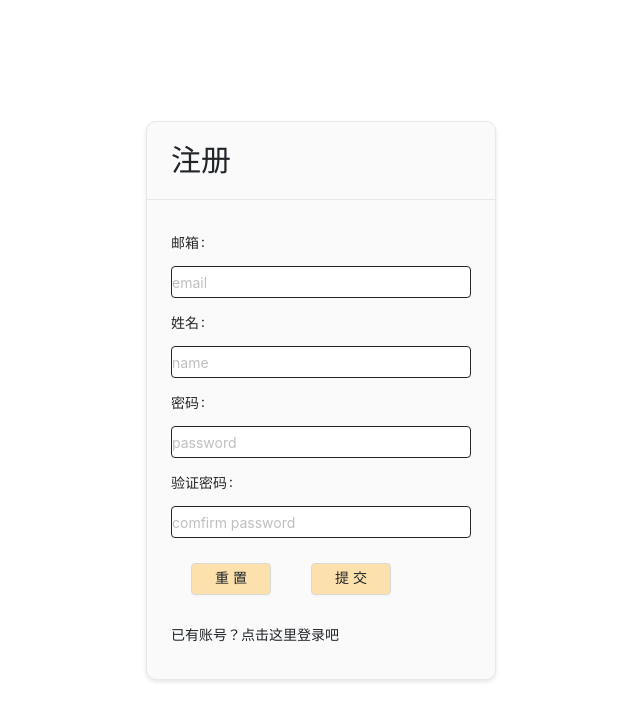
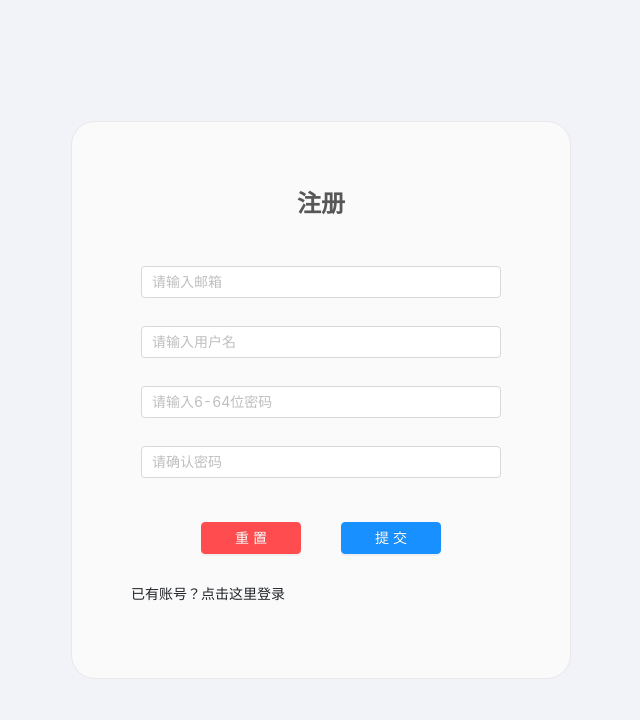
Before and after one commit to YuKi74/meeting-table, a Vue app in the folder frontend/: page /register in a window 1280 px wide. Shown: the top 720 px of the page, without its empty margins (319-959 px from the left). Built offline with nearby package versions, Linux system fonts and the light colour scheme.

Commit message:
Unified page style. Closed #39

```diff
--- a/frontend/src/components/team/ApplyMessageList.vue
+++ b/frontend/src/components/team/ApplyMessageList.vue
@@ -96,7 +96,7 @@ export default {
 <style scoped>
 .card {
     height: 400px;
-    overflow: scroll;
+    overflow: auto;
 }
 
 .text {
--- a/frontend/src/components/team/MeetingRoomList.vue
+++ b/frontend/src/components/team/MeetingRoomList.vue
@@ -60,7 +60,7 @@ export default {
     data() {
         return {
             plusClass: {
-                color: '#94b1ff',
+                color: 'var(--white)',
                 fontSize: '50px',
             },
             roomAddCard: '',
@@ -77,7 +77,7 @@ export default {
     },
     computed: {
         listData: function () {
-            return [this.add_room_card].concat(this.metting_rooms);
+            return [this.roomAddCard].concat(this.mettingRooms);
         },
     },
     methods: {
@@ -131,7 +131,7 @@ export default {
     height: 250px;
     display: flex;
     justify-content: center;
-    background-color: #fce1ac;
+    background-color: var(--primary-color-2);
     border-radius: 8px;
     box-shadow: 0 3px 20px rgb(0 0 0 / 20%);
     flex-wrap: wrap;
@@ -163,10 +163,9 @@ export default {
 .card {
     width: 100%;
     height: 250px;
-    background-color: #ebebeb;
+    background-color: var(--white);
     border-radius: 8px;
     flex-wrap: wrap;
-    border-color: #ebebeb;
     box-shadow: 0 3px 20px rgb(0 0 0 / 20%);
     cursor: pointer;
     padding: 0;
@@ -174,6 +173,7 @@ export default {
     overflow: hidden;
 }
 .box {
+    padding: 0;
     width: 100%;
     display: flex;
     justify-content: center;
--- a/frontend/src/components/team/MemberList.vue
+++ b/frontend/src/components/team/MemberList.vue
@@ -9,13 +9,20 @@
                 <div class="name" slot="title">{{ item.nickname }}</div>
                 <a-avatar :size="40" slot="avatar" icon="user" class="avatar" />
             </a-list-item-meta>
-            <div class="remove" @click="removeConfirm">移除成员</div>
+            <a-button
+                class="remove font-small"
+                @click="removeConfirm"
+                size="small"
+                type="danger"
+            >
+                移除成员
+            </a-button>
         </a-list-item>
     </a-list>
 </template>
 
 <script>
-import { List, Avatar, Modal } from 'ant-design-vue';
+import { List, Avatar, Modal, Button } from 'ant-design-vue';
 import Vue from 'vue';
 Vue.use(Modal);
 
@@ -28,6 +35,7 @@ export default {
         AAvatar: Avatar,
         AListItem: List.Item,
         AListItemMeta: List.Item.Meta,
+        AButton: Button,
     },
     data() {
         return {
@@ -56,30 +64,12 @@ export default {
 </script>
 
 <style>
-.avatar {
-    background-color: rgba(73, 141, 79, 251);
-}
 .description {
     color: rgb(2, 2, 2);
 }
 .remove {
-    background-color: rgba(221, 221, 221, 0.486);
-    box-shadow: 2px 2px 10px rgba(0, 0, 0, 10%);
-    padding-left: 4px;
-    padding-right: 4px;
-    padding-top: 2px;
-    padding-bottom: 2px;
-    border-radius: 20px;
-    font-size: 8px;
-    color: rgb(6, 51, 17);
-    margin-right: 20px;
-    font-weight: 100;
-    cursor: pointer;
-}
-.remove:hover {
-    color: red;
-    transform: scale(1.1, 1.1);
-    transition: 500ms;
+    background-color: rgb(219, 215, 215);
+    margin: 10px;
 }
 .name {
     width: 100%;
@@ -87,7 +77,7 @@ export default {
     font-size: 18px;
 }
 .box {
-    background-color: rgba(130, 202, 136, 251);
+    background-color: var(--primary-color-2);
     width: 100%;
     border-radius: 8px;
     min-width: 300px;
--- a/frontend/src/css/index.css
+++ b/frontend/src/css/index.css
@@ -1,3 +1,3 @@
-@import url(color.css);
+@import url(variables.css);
 @import url(flex.css);
 @import url(base.css);
--- a/frontend/src/css/color.css
+++ b/frontend/src/css/variables.css
@@ -6,4 +6,6 @@
     --black: #212529;
     --background: #f1f3f8;
     --white: #fafafa;
+
+    --border-radius: 24px;
 }
--- a/frontend/src/views/login/index.vue
+++ b/frontend/src/views/login/index.vue
@@ -7,7 +7,6 @@
                     <guest-input
                         placeholder="请输入邮箱"
                         v-model="form.email"
-                        class="input"
                     />
                 </form-model-item>
                 <div class="blank-space"></div>
@@ -16,7 +15,6 @@
                         placeholder="请输入密码"
                         v-model="form.password"
                         :visibilityToggle="true"
-                        class="input"
                     />
                 </form-model-item>
                 <div class="blank-space"></div>
@@ -29,14 +27,10 @@
                         立即进入
                     </submit-btn>
                 </form-model-item>
-                <div class="blank-space"></div>
-                <div class="blank-space"></div>
-                <div class="blank-space"></div>
                 <form-model-item>
-                    <div class="to-register">
-                        还没有账号？
-                        <span @click="register">去注册</span>
-                    </div>
+                    <router-link to="/register" class="linkto">
+                        还没有账号？点击这里注册
+                    </router-link>
                 </form-model-item>
             </form-model>
         </div>
@@ -139,16 +133,13 @@ export default {
     cursor: pointer;
 }
 .button {
-    background-color: black;
-    color: white;
+    background-color: var(--primary-color-1);
+    color: var(--black);
     height: 40px;
     width: 100%;
 }
 .blank-space {
     height: 20px;
-}
-.input {
-    height: 40px;
 }
 div {
     text-align: center;
@@ -158,7 +149,6 @@ div {
     justify-content: center;
     margin-bottom: 30px;
     font-weight: bolder;
-    color: black;
 }
 .login {
     height: 100vh;
@@ -166,15 +156,22 @@ div {
     display: flex;
     justify-content: center;
     align-items: center;
-    background-color: #dde1ea;
+    background-color: var(--background);
 }
 .card {
     width: 500px;
     padding: 64px 64px 40px;
-    border-radius: 1.5rem;
-    background-color: #f5f6f9;
+    border-radius: var(--border-radius);
+    background-color: var(--white);
     display: flex;
     flex-direction: column;
     position: relative;
 }
+.linkto {
+    color: var(--black);
+}
+
+.linkto:hover {
+    color: var(--primary-color-1);
+}
 </style>
--- a/frontend/src/views/register/index.vue
+++ b/frontend/src/views/register/index.vue
@@ -1,11 +1,7 @@
 <template>
     <div class="content flex main-axis-center background">
-        <Card
-            title="注册"
-            :bordered="true"
-            class="shadow card"
-            :headStyle="headStyle"
-        >
+        <card :bordered="true" class="card" :headStyle="headStyle">
+            <div class="flex reg">注册</div>
             <div class="flex main-axis-center">
                 <register-form
                     :rules="rules"
@@ -13,65 +9,63 @@
                     ref="ruleForm"
                     :hideRequiredMark="true"
                 >
-                    <register-form-item has-feedback label="邮箱" prop="email">
+                    <register-form-item class="input-box" prop="email">
                         <register-input
                             type="email"
-                            placeholder="email"
+                            placeholder="请输入邮箱"
                             class="input"
                             v-model="ruleForm.email"
                         />
                     </register-form-item>
-                    <register-form-item
-                        has-feedback
-                        label="姓名"
-                        prop="userName"
-                    >
+                    <register-form-item class="input-box" prop="userName">
                         <register-input
-                            placeholder="name"
+                            placeholder="请输入用户名"
                             class="input"
                             v-model="ruleForm.userName"
                         />
                     </register-form-item>
-                    <register-form-item
-                        has-feedback
-                        label="密码"
-                        prop="password"
-                    >
+                    <register-form-item class="input-box" prop="password">
                         <register-input
                             type="password"
-                            placeholder="password"
+                            :placeholder="passwordtext"
                             class="input"
                             v-model="ruleForm.password"
                         />
                     </register-form-item>
-                    <register-form-item
-                        has-feedback
-                        label="验证密码"
-                        prop="comfirmPassword"
-                    >
+                    <register-form-item class="input-box" prop="comfirmpass">
                         <register-input
                             type="password"
-                            placeholder="comfirm password"
+                            placeholder="请确认密码"
                             class="input"
                             v-model="ruleForm.comfirmPassword"
                         />
                     </register-form-item>
-                    <register-form-item>
-                        <register-button class="button" @click="resetForm">
+                    <register-form-item
+                        class="flex main-axis-around button-box"
+                    >
+                        <register-button
+                            class="button"
+                            @click="resetForm"
+                            type="danger"
+                        >
                             重置
                         </register-button>
-                        <register-button class="button" @click="submitForm">
+                        <register-button
+                            class="button"
+                            @click="submitForm"
+                            type="primary"
+                        >
                             提交
                         </register-button>
                     </register-form-item>
                     <register-form-item>
                         <router-link to="/login" class="linkto">
-                            已有账号？点击这里登录吧
+                            已有账号？点击这里登录
                         </router-link>
                     </register-form-item>
                 </register-form>
             </div>
-        </Card>
+        </card>
     </div>
 </template>
 
@@ -98,6 +92,12 @@ export default {
     },
     data() {
         return {
+            passwordtext:
+                '请输入' +
+                PASSWORD_MIN_LENGTH +
+                '-' +
+                PASSWORD_MAX_LENGTH +
+                '位密码',
             ruleForm: {
                 email: '',
                 userName: '',
@@ -119,7 +119,11 @@ export default {
                     },
                 ],
                 userName: [
-                    { required: true, message: '请输入姓名', trigger: 'blur' },
+                    {
+                        required: true,
+                        message: '请输入用户名',
+                        trigger: 'blur',
+                    },
                     {
                         max: USER_NAME_MAX_LENGTH,
                         message: '姓名长度不超过' + USER_NAME_MAX_LENGTH,
@@ -142,7 +146,7 @@ export default {
                 comfirmPassword: [
                     {
                         required: true,
-                        message: '请再次输入密码',
+                        message: '请确认密码',
                         trigger: 'blur',
                     },
                     {
@@ -193,27 +197,38 @@ export default {
     padding: 0;
     margin: 0;
 }
-
+.reg {
+    font-size: 24px;
+    justify-content: center;
+    font-weight: bolder;
+    margin-bottom: 20px;
+}
 .content {
     min-width: 100vw;
     min-height: 100vh;
+    background-color: var(--background);
+}
+.card {
+    padding: 40px 64px 40px;
+    width: 500px;
+    background-color: var(--white);
+    border-radius: var(--border-radius);
+}
+.input-box {
+    margin: 20px 10px;
+}
+.input {
+    width: 360px;
+    height: 32px;
+    padding: 10px;
 }
 
-.card {
-    background-color: var(--white);
-    border-radius: 10px;
+.button-box {
+    display: flex;
 }
-
-.input {
-    border: 1px var(--black) solid;
-    width: 300px;
-}
-
 .button {
-    width: 80px;
-    background-color: var(--primary-color-2);
+    width: 100px;
     margin: 20px;
-    color: var(--black);
 }
 
 .linkto {
--- a/frontend/src/views/team/VisitorsView.vue
+++ b/frontend/src/views/team/VisitorsView.vue
@@ -1,7 +1,7 @@
 <template>
     <body>
-        <div class="card">
-            <card :bordered="false" style="width: 500px">
+        <div class="create-card">
+            <card class="card" :bordered="false">
                 <icon class="icon" type="team" />
                 <p class="title">{{ name }}</p>
                 <p class="content">
@@ -63,6 +63,11 @@ export default {
 
 <style scoped>
 .card {
+    width: 500px;
+    background-color: var(--white);
+    border-radius: var(--border-radius);
+}
+.create-card {
     display: flex;
     justify-content: center;
     background: #f1f3f8;
--- a/frontend/src/views/team/create/TeamCreateFormView.vue
+++ b/frontend/src/views/team/create/TeamCreateFormView.vue
@@ -1,8 +1,8 @@
 <template>
     <div class="create-card">
-        <card :bordered="false" style="width: 500px">
+        <card class="card" :bordered="false" style="width: 500px">
             <p class="create-title">创建属于你的团队</p>
-            <div class="create-table">
+            <div>
                 <form-model
                     ref="ruleForm"
                     :model="form"
@@ -11,8 +11,9 @@
                     :wrapper-col="wrapperCol"
                     layout="vertical"
                 >
-                    <form-model-item ref="name" label="团队名称" prop="name">
+                    <form-model-item ref="name" prop="name">
                         <a-input
+                            class="input"
                             v-model="form.name"
                             @blur="
                                 () => {
@@ -22,15 +23,28 @@
                             placeholder="请输入团队名称..."
                         />
                     </form-model-item>
-                    <form-model-item label="团队简介" prop="desc">
-                        <a-input v-model="form.desc" type="textarea" />
+                    <form-model-item prop="desc">
+                        <a-input
+                            class="input desc"
+                            v-model="form.desc"
+                            type="textarea"
+                            placeholder="请输入团队简介..."
+                        />
                     </form-model-item>
-                    <div class="full-width flex main-axis-center">
-                        <a-button type="primary" @click="onSubmit">
+                    <div class="full-width flex main-axis-around btn">
+                        <a-button
+                            class="button"
+                            @click="resetForm"
+                            type="danger"
+                        >
+                            重置
+                        </a-button>
+                        <a-button
+                            type="primary"
+                            class="button"
+                            @click="onSubmit"
+                        >
                             提交
-                        </a-button>
-                        <a-button style="margin-left: 10px" @click="resetForm">
-                            重填
                         </a-button>
                     </div>
                 </form-model>
@@ -112,6 +126,10 @@ export default {
 </script>
 
 <style scoped>
+.card {
+    background-color: var(--white);
+    border-radius: var(--border-radius);
+}
 .create-card {
     display: flex;
     justify-content: center;
@@ -120,11 +138,22 @@ export default {
     min-height: 100vh;
 }
 .create-title {
-    font-size: 25px;
+    font-size: 24px;
     font-weight: 600;
-    margin: 50px 0;
-    color: #ffcc5f;
+    margin: 40px 0;
     width: 100%;
     text-align: center;
 }
+.input {
+    margin-left: 95px;
+}
+.btn {
+    padding: 0 60px;
+}
+.button {
+    width: 100px;
+}
+.desc {
+    height: 100px;
+}
 </style>
--- a/frontend/src/views/team/create/index.vue
+++ b/frontend/src/views/team/create/index.vue
@@ -1,7 +1,7 @@
 <template>
     <div>
         <div class="create-card" v-show="!isFormShow">
-            <card :bordered="false" style="width: 500px">
+            <card class="card" :bordered="false">
                 <a-button
                     id="btn"
                     type="link"
@@ -39,6 +39,11 @@ export default {
 </script>
 
 <style scoped>
+.card {
+    width: 500px;
+    background-color: var(--white);
+    border-radius: var(--border-radius);
+}
 .create-card {
     display: flex;
     justify-content: center;
```
Also changed, not shown: frontend/src/components/team/TeamDetail.vue (+8 -9 lines).
